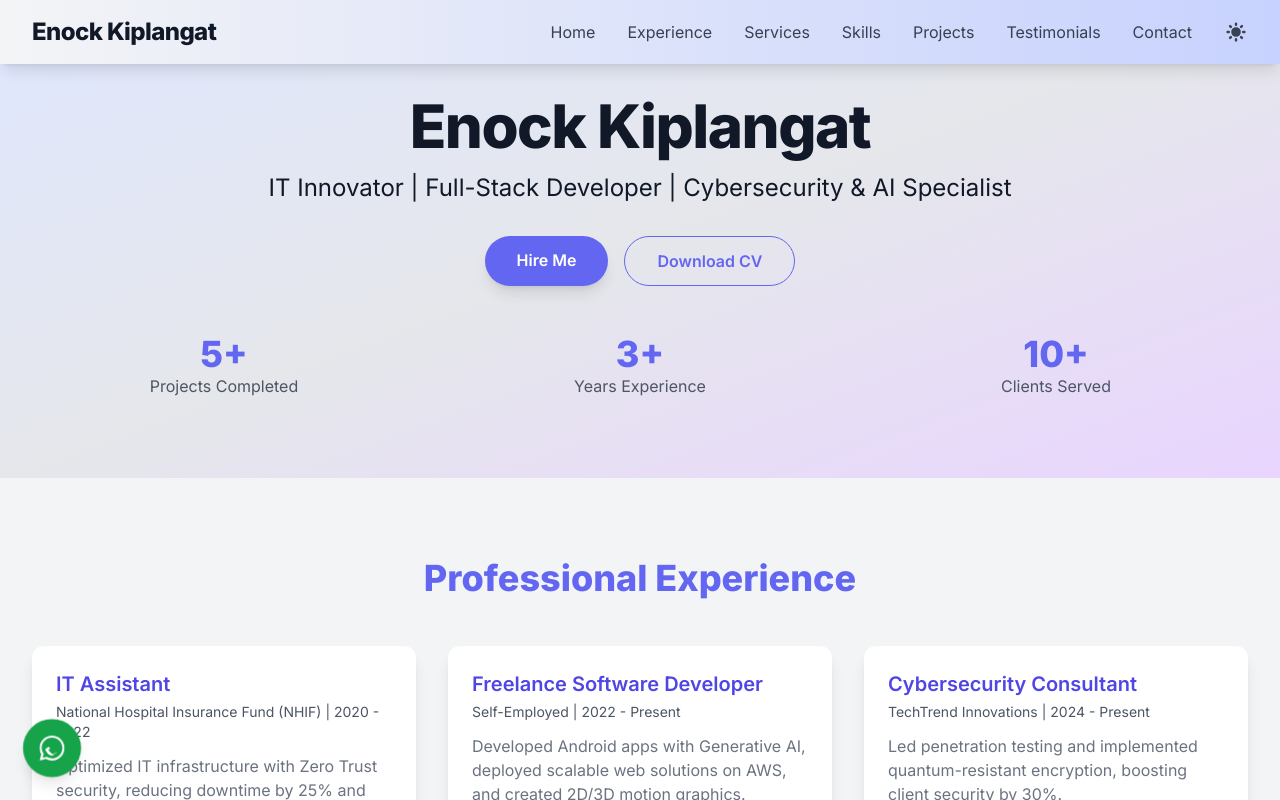
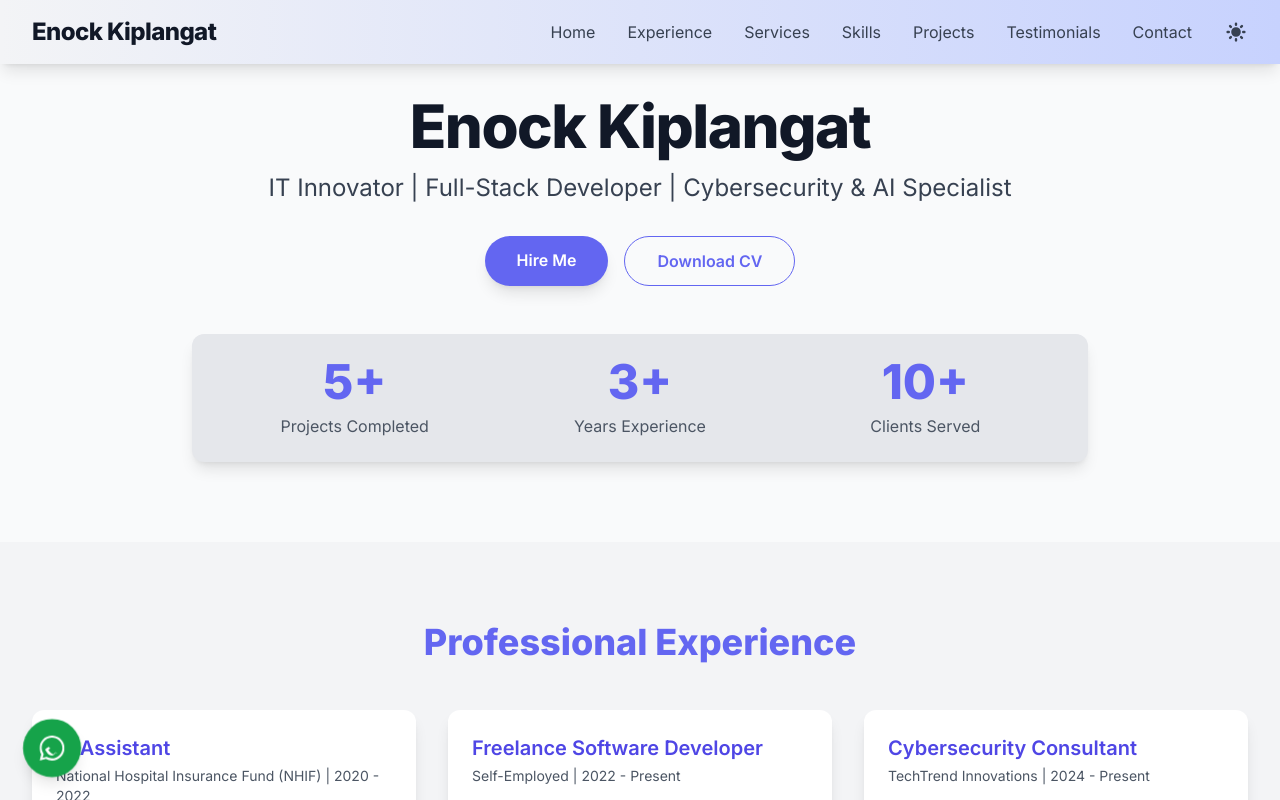
Before and after one commit to enock-sk/2025portfolio_website, a React (Create React App) app: page / in a window 1280 px wide. Shown: the top 800 px of the page. Built offline with nearby package versions, Linux system fonts and the light colour scheme.

Commit message:
update on counter

```diff
--- a/src/components/Hero.js
+++ b/src/components/Hero.js
@@ -13,7 +13,7 @@ export default function Hero() {
       initial={{ opacity: 0 }}
       animate={{ opacity: 1 }}
       transition={{ duration: 1 }}
-      className="pt-24 pb-20 bg-gradient-to-br from-indigo-900 via-gray-800 to-purple-900 dark:from-indigo-100 dark:via-gray-200 dark:to-purple-200 text-white dark:text-gray-900"
+      className="pt-24 pb-20 bg-gray-900 dark:bg-gray-50 text-white dark:text-gray-900"
     >
       <div className="max-w-7xl mx-auto px-4 sm:px-6 lg:px-8 text-center">
         <motion.h1
@@ -28,7 +28,7 @@ export default function Hero() {
           initial={{ y: 50 }}
           animate={{ y: 0 }}
           transition={{ duration: 0.8, delay: 0.2 }}
-          className="text-lg sm:text-xl md:text-2xl mb-8 max-w-3xl mx-auto font-light"
+          className="text-lg sm:text-xl md:text-2xl mb-8 max-w-3xl mx-auto font-light text-gray-300 dark:text-gray-700"
         >
           IT Innovator | Full-Stack Developer | Cybersecurity & AI Specialist
         </motion.p>
@@ -37,7 +37,7 @@ export default function Hero() {
             href="#contact"
             whileHover={{ scale: 1.05 }}
             whileTap={{ scale: 0.95 }}
-            className="bg-indigo-600 dark:bg-indigo-500 text-white dark:text-white px-8 py-3 rounded-full font-semibold shadow-lg hover:bg-indigo-700 dark:hover:bg-indigo-600 transition-colors"
+            className="bg-indigo-600 dark:bg-indigo-500 text-white px-8 py-3 rounded-full font-semibold shadow-lg hover:bg-indigo-700 dark:hover:bg-indigo-600 transition-colors"
           >
             Hire Me
           </motion.a>
@@ -51,27 +51,29 @@ export default function Hero() {
             Download CV
           </motion.a>
         </div>
-        <div className="grid grid-cols-1 sm:grid-cols-3 gap-8">
-          {stats.map((stat, index) => (
+        {/* Stats Section */}
         <motion.div
-              key={index}
           initial={{ opacity: 0, y: 20 }}
           animate={{ opacity: 1, y: 0 }}
-              transition={{ duration: 0.5, delay: index * 0.2 }}
-              className="flex flex-col items-center"
+          transition={{ duration: 0.8, delay: 0.4 }}
+          className="bg-gray-800 dark:bg-gray-200 rounded-xl py-6 px-4 sm:px-8 max-w-4xl mx-auto shadow-lg"
         >
+          <div className="grid grid-cols-1 sm:grid-cols-3 gap-6">
+            {stats.map((stat, index) => (
+              <div key={index} className="flex flex-col items-center">
                 <motion.span
-                className="text-3xl md:text-4xl font-bold text-indigo-400 dark:text-indigo-500"
+                  className="text-4xl md:text-5xl font-extrabold text-indigo-400 dark:text-indigo-500"
                   initial={{ opacity: 0 }}
                   animate={{ opacity: 1 }}
-                transition={{ duration: 1, delay: index * 0.3 }}
+                  transition={{ duration: 1, delay: index * 0.3 + 0.6 }}
                 >
                   {stat.value}+
                 </motion.span>
-              <p className="text-gray-300 dark:text-gray-600">{stat.label}</p>
-            </motion.div>
+                <p className="text-gray-300 dark:text-gray-600 text-sm md:text-base mt-2">{stat.label}</p>
+              </div>
             ))}
           </div>
+        </motion.div>
       </div>
     </motion.section>
   );
```
Lines whose indentation alone changed are shown as unchanged.
